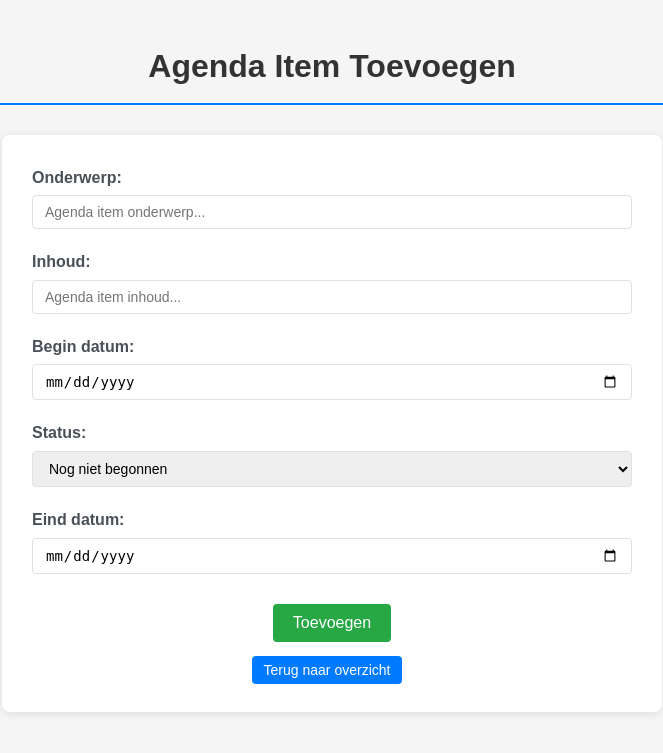
After one commit to JeaV2/program1, a PHP site: page /php2/agenda_opdracht/agenda_toevoegen.php in a window 1280 px wide. The commit adds this page. Shown: the top 753 px of the page, without its empty margins (308-971 px from the left). Run offline with PHP 8.4, Linux system fonts and the light colour scheme.

Commit message:
Too much

```diff
--- a/php2/opdracht2-1/agenda_details_view.php
+++ b/php2/agenda_opdracht/agenda_details_view.php
@@ -41,7 +41,7 @@
                     </div>
 
                     <div class="agenda-actions">
-                        <a href="./" class="btn btn-detail">Terug naar overzicht</a>
+                        <a href="index.php" class="btn btn-detail">Terug naar overzicht</a>
                         <a href="agenda_bewerken.php?id=<?= $rij['id'] ?>" class="btn btn-edit">Bewerken</a>
                         <a href="agenda_verwijderen.php?id=<?= $rij['id'] ?>" class="btn btn-delete">Verwijderen</a>
                     </div>
--- /dev/null
+++ b/php2/agenda_opdracht/agenda_toevoegen.php
@@ -0,0 +1,3 @@
+<?php
+
+include_once 'agenda_toevoegen_view.php';
--- /dev/null
+++ b/php2/agenda_opdracht/agenda_toevoegen_view.php
@@ -0,0 +1,77 @@
+<?php
+session_start();
+$token = bin2hex(openssl_random_pseudo_bytes(32));
+$_SESSION['token'] = $token;
+?>
+<!doctype html>
+<html lang="en">
+<head>
+    <meta charset="UTF-8">
+    <meta name="viewport"
+          content="width=device-width, user-scalable=no, initial-scale=1.0, maximum-scale=1.0, minimum-scale=1.0">
+    <meta http-equiv="X-UA-Compatible" content="ie=edge">
+    <link rel="stylesheet" href="./css/agenda.css">
+    <title>Agenda Item Toevoegen</title>
+    <link rel="stylesheet" href="./css/toevoegen.css">
+</head>
+<body>
+    <h1>Agenda Item Toevoegen</h1>
+
+    <div class="form-container">
+        <form action="agenda_toevoegen_verwerk.php" method="post">
+            <div class="form-group">
+                <label for="onderwerp">Onderwerp:</label>
+                <?php if (isset($errors['onderwerp'])){ ?>
+                    <span class="error-message"><?= htmlspecialchars($errors['onderwerp']) ?></span>
+                <?php } ?>
+                <input type="text" id="onderwerp" name="onderwerp" placeholder="Agenda item onderwerp..." value="<?= htmlspecialchars($onderwerp ?? '') ?>">
+            </div>
+
+            <div class="form-group">
+                <label for="inhoud">Inhoud:</label>
+                <?php if (isset($errors['inhoud'])){ ?>
+                    <span class="error-message"><?= htmlspecialchars($errors['inhoud']) ?></span>
+                <?php } ?>
+                <input type="text" id="inhoud" name="inhoud" placeholder="Agenda item inhoud..." value="<?= htmlspecialchars($inhoud ?? '') ?>">
+            </div>
+
+            <div class="form-group">
+                <label for="begin_datum">Begin datum:</label>
+                <?php if (isset($errors['begin_datum'])){ ?>
+                    <span class="error-message"><?= htmlspecialchars($errors['begin_datum']) ?></span>
+                <?php } ?>
+                <input type="date" id="begin_datum" name="begin_datum" value="<?= htmlspecialchars($begin_datum ?? '') ?>">
+            </div>
+
+            <div class="form-group">
+                <label for="status">Status:</label>
+                <?php if (isset($errors['status'])){ ?>
+                    <span class="error-message"><?= htmlspecialchars($errors['status']) ?></span>
+                <?php } ?>
+                <select name="status" id="status">
+                    <option value="Nog niet begonnen" <?= (($status ?? '') == 'Nog niet begonnen') ? 'selected' : '' ?>>Nog niet begonnen</option>
+                    <option value="Bezig" <?= (($status ?? '') == 'Bezig') ? 'selected' : '' ?>>Bezig</option>
+                    <option value="Afgerond" <?= (($status ?? '') == 'Afgerond') ? 'selected' : '' ?>>Afgerond</option>
+                </select>
+            </div>
+
+            <div class="form-group">
+                <label for="eind_datum">Eind datum:</label>
+                <?php if (isset($errors['eind_datum'])){ ?>
+                    <span class="error-message"><?= htmlspecialchars($errors['eind_datum']) ?></span>
+                <?php } ?>
+                <input type="date" id="eind_datum" name="eind_datum" value="<?= htmlspecialchars($eind_datum ?? '') ?>">
+            </div>
+
+            <input type="hidden" name="token" id="token" value="<?= $token ?>">
+
+            <div class="form-actions">
+                <input type="submit" value="Toevoegen">
+                <div class="back-link">
+                    <a href="index.php" class="btn btn-detail">Terug naar overzicht</a>
+                </div>
+            </div>
+        </form>
+    </div>
+</body>
+</html>
--- a/php2/opdracht2-1/agenda_view.php
+++ b/php2/agenda_opdracht/agenda_view.php
@@ -41,6 +41,7 @@
                 <p>Geen resultaten gevonden.</p>
             </div>
         <?php } ?>
+        <a href="agenda_toevoegen.php" class="btn btn-add">Toevoegen</a>
     </div>
 </body>
 </html>
--- a/php2/opdracht2-1/css/agenda.css
+++ b/php2/agenda_opdracht/css/agenda.css
@@ -65,17 +65,29 @@ h1 {
     transition: background-color 0.2s;
 }
 
-.btn-detail {
+.btn-add {
     background-color: #28a745;
     color: white;
 }
 
+.btn-add:hover {
+    background-color: #218838;
+}
+
 .btn-edit {
+    background-color: #ffc107;
+    color: white;
+}
+.btn-edit:hover {
+    background-color: #e0a800;
+}
+
+.btn-detail {
     background-color: #007bff;
     color: white;
 }
 
-.btn-edit:hover {
+.btn-detail:hover {
     background-color: #0056b3;
 }
 
--- /dev/null
+++ b/php2/agenda_opdracht/css/toevoegen.css
@@ -0,0 +1,69 @@
+.form-container {
+    background: white;
+    border-radius: 8px;
+    padding: 30px;
+    box-shadow: 0 2px 10px rgba(0, 0, 0, 0.1);
+    max-width: 600px;
+    margin: 0 auto;
+}
+
+.form-group {
+    margin-bottom: 20px;
+}
+
+label {
+    display: block;
+    font-weight: bold;
+    color: #495057;
+    margin-bottom: 5px;
+}
+
+input[type="text"],
+input[type="date"],
+select {
+    width: 100%;
+    padding: 8px 12px;
+    border: 1px solid #dee2e6;
+    border-radius: 4px;
+    font-size: 14px;
+    box-sizing: border-box;
+}
+
+input[type="text"]:focus,
+input[type="date"]:focus,
+select:focus {
+    outline: none;
+    border-color: #007bff;
+    box-shadow: 0 0 0 2px rgba(0, 123, 255, 0.25);
+}
+
+.error-message {
+    color: #dc3545;
+    font-size: 12px;
+    margin-top: 5px;
+    display: block;
+}
+
+input[type="submit"] {
+    background-color: #28a745;
+    color: white;
+    padding: 10px 20px;
+    border: none;
+    border-radius: 4px;
+    font-size: 16px;
+    cursor: pointer;
+    transition: background-color 0.2s;
+}
+
+input[type="submit"]:hover {
+    background-color: #218838;
+}
+
+.form-actions {
+    margin-top: 30px;
+    text-align: center;
+}
+
+.back-link {
+    margin-top: 15px;
+}
--- a/php2/index.html
+++ b/php2/index.html
@@ -7,7 +7,7 @@
 <h1>Index of php2</h1>
 <h2>Directories</h2>
 <ul>
-<li><a href="opdracht2-1/">opdracht2-1/</a></li>
+<li><a href="agenda_opdracht/">opdracht2-1/</a></li>
 </ul>
 <h2>Files</h2>
 <ul>
```
Also changed, not shown: php2/agenda_opdracht/agenda_toevoegen_verwerk.php (added, +53 -0 lines), php2/agenda_opdracht/agenda_detail.php (renamed from php2/opdracht2-1/agenda_detail.php), php2/agenda_opdracht/helpers.php (renamed from php2/opdracht2-1/helpers.php), php2/agenda_opdracht/index.php (renamed from php2/opdracht2-1/index.php), php2/crud/program1_agenda.sqlite.
